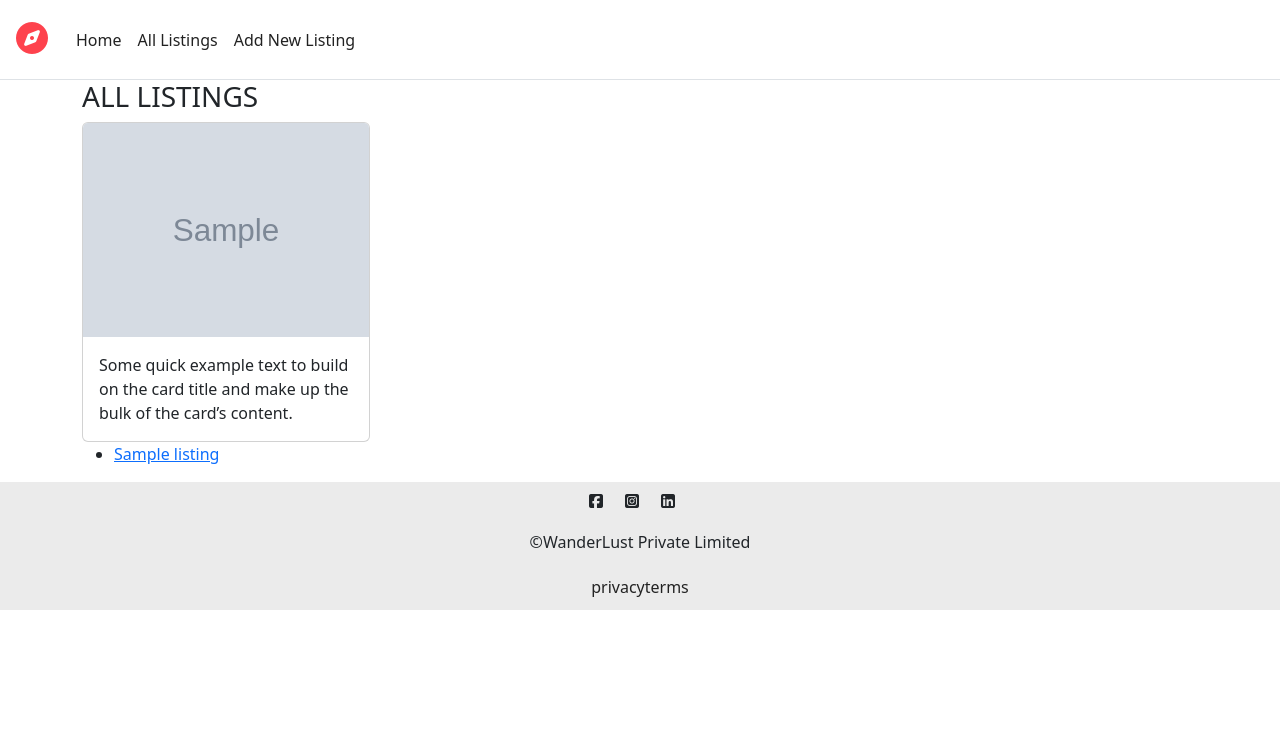
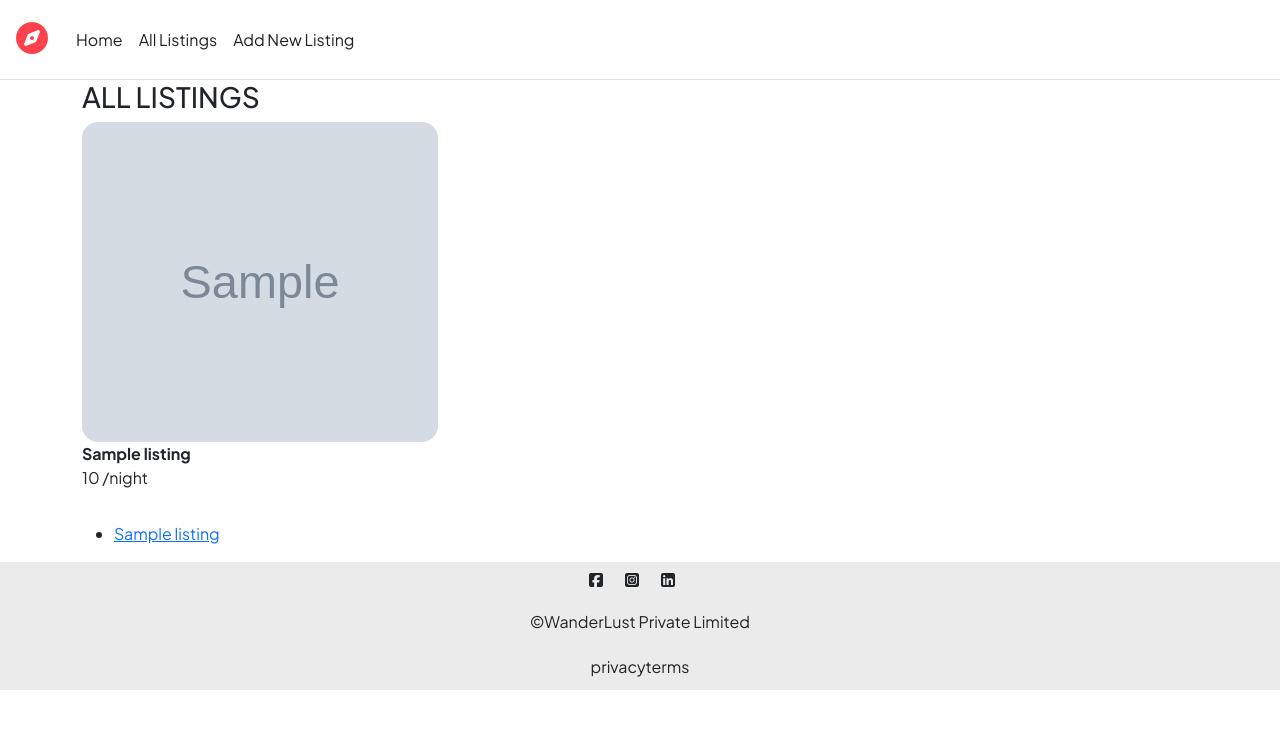
Before and after one commit to Rohan-Saxena644/Big-Project---1, a Node server app: page /listings in a window 1280 px wide. Shown: the top 729 px of the page. Run offline with Node 20, Linux system fonts and the light colour scheme; tables that the repository leaves empty hold one stand-in row (values such as "Sample post"); grey boxes marked "Sample" are stand-in pictures; some libraries are stand-ins or nearby versions.

Commit message:
Adding images

```diff
--- a/public/css/style.css
+++ b/public/css/style.css
@@ -1,6 +1,6 @@
-/* body{
-    background-color: pink;
-} */
+body{
+  font-family: "Plus Jakarta Sans", sans-serif !important;
+}
 
 /* NAVBAR */
 .navbar{
@@ -51,3 +51,24 @@
     font-size: 1.3rem;
     width: 100%;
 }
+
+/* cards */
+.card{
+    border: none !important;
+    margin-bottom: 2rem;
+
+}
+
+.card-img-top{
+    border-radius: 1rem !important;
+    width: 100% !important;
+    object-fit: cover !important;
+}
+
+.card-body{
+    padding: 0 !important;
+}
+
+.card-text p{
+    font-weight: 400 !important;
+}
--- a/views/layouts/boilerplate.ejs
+++ b/views/layouts/boilerplate.ejs
@@ -7,6 +7,9 @@
     <link rel="stylesheet" href="/css/style.css" />
     <link href="https://cdn.jsdelivr.net/npm/bootstrap@5.3.8/dist/css/bootstrap.min.css" rel="stylesheet" integrity="sha384-sRIl4kxILFvY47J16cr9ZwB07vP4J8+LH7qKQnuqkuIAvNWLzeN8tE5YBujZqJLB" crossorigin="anonymous">
     <link rel="stylesheet" href="https://cdnjs.cloudflare.com/ajax/libs/font-awesome/7.0.1/css/all.min.css" integrity="sha512-2SwdPD6INVrV/lHTZbO2nodKhrnDdJK9/kg2XD1r9uGqPo1cUbujc+IYdlYdEErWNu69gVcYgdxlmVmzTWnetw==" crossorigin="anonymous" referrerpolicy="no-referrer" />
+    <link rel="preconnect" href="https://fonts.googleapis.com">
+    <link rel="preconnect" href="https://fonts.gstatic.com" crossorigin>
+    <link href="https://fonts.googleapis.com/css2?family=Plus+Jakarta+Sans:ital,wght@0,200..800;1,200..800&display=swap" rel="stylesheet">
 </head>
 <body>
     <%- include("../includes/navbar.ejs") %>  <!--to include navbar from includes and just writing bootstrap code there -->
--- a/views/listings/index.ejs
+++ b/views/listings/index.ejs
@@ -5,14 +5,19 @@
         <button>Create New listing</button>
     </form> -->
 
+<div class="row row-cols-lg-3 row-cols-md-2 row-cols-sm-1">
 <% for(let listing of allListings){ %>
-<div class="card" style="width: 18rem;">
-  <img src="<%= listing.image.url %>" class="card-img-top" alt="listing_image"/>
+<div class="card">
+  <img src="<%= listing.image.url %>" class="card-img-top" alt="listing_image" style="height: 20rem;"/>
   <div class="card-body">
-    <p class="card-text">Some quick example text to build on the card title and make up the bulk of the card’s content.</p>
+    <p class="card-text">
+       <b><%= listing.title %></b> <br>
+        <%= listing.price.toLocaleString("en-IN") %> /night
+    </p>
   </div>
 </div>
 <% } %>
+</div>
 
 <ul>
     <% for(let listing of allListings){ %>
```
